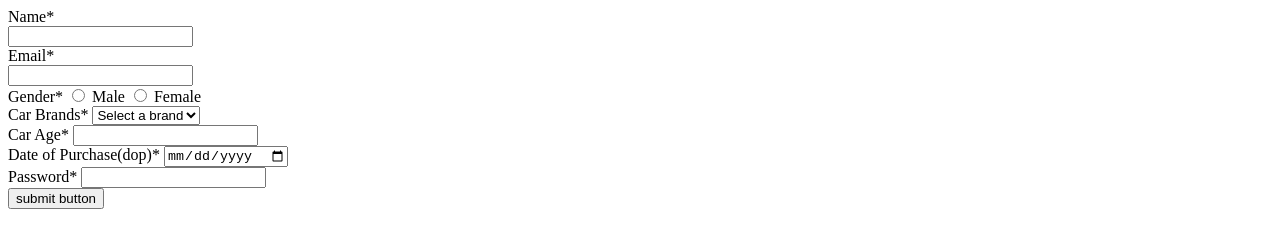
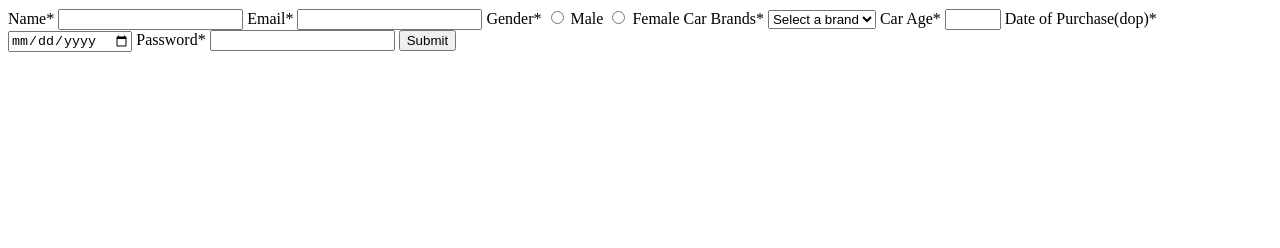
Before and after one commit to acciojob/car-insurance-form-Anantjain1004, a website: page main.html in a window 1280 px wide. Drawn offline with Linux system fonts and the light colour scheme.

Commit message:
created a submission

```diff
--- a/main.html
+++ b/main.html
@@ -12,17 +12,16 @@
 </script>
 
 	<form method="POST">
-      <label for="name">Name*</label><br />
-      <input type="text" id="name" required /><br />
-
-      <label for="email">Email*</label><br />
-      <input type="email" id="email" required /><br />
+  <label for="name">Name*</label>
+  <input type="text" id="name" name="name" required>
+<label for="email">Email*</label>
+<input type="email" id="email" name="email" required>
 
 <label for="gender">Gender*</label>
-      <input type="radio" id="male" name="gender" value="male" required />
+<input type="radio" id="male" name="gender" value="male" required>
 <label for="male">Male</label>
-      <input type="radio" id="female" name="gender" value="female" required />
-      <label for="female">Female</label><br />
+<input type="radio" id="female" name="gender" value="female" required>
+<label for="female">Female</label>
 
 <label for="cars">Car Brands*</label>
 <select id="cars" name="cars" required>
@@ -31,18 +30,18 @@
 <option value="Audi">Audi</option>
 <option value="Mercedez">Mercedez</option>
 </select>
-      <br />
 
 <label for="carage">Car Age*</label>
-      <input type="number" id="carage" name="carage" /> <br />
+<input type="number" id="carage" name="carage" min="1" max="50" required>
 
 <label for="dop">Date of Purchase(dop)*</label>
-      <input type="date" id="dop" name="dop" required /><br />
+<input type="date" id="dop" name="dop" required>
 
 <label for="password">Password*</label>
-      <input type="password" name="password" id="password" required /><br />
+<input type="password" id="password" name="password" required>
 
-      <button type="submit">submit button</button>
+<button type="submit">Submit</button>
+
 </form>
 
 </body>
```
Lines whose indentation alone changed are shown as unchanged.
